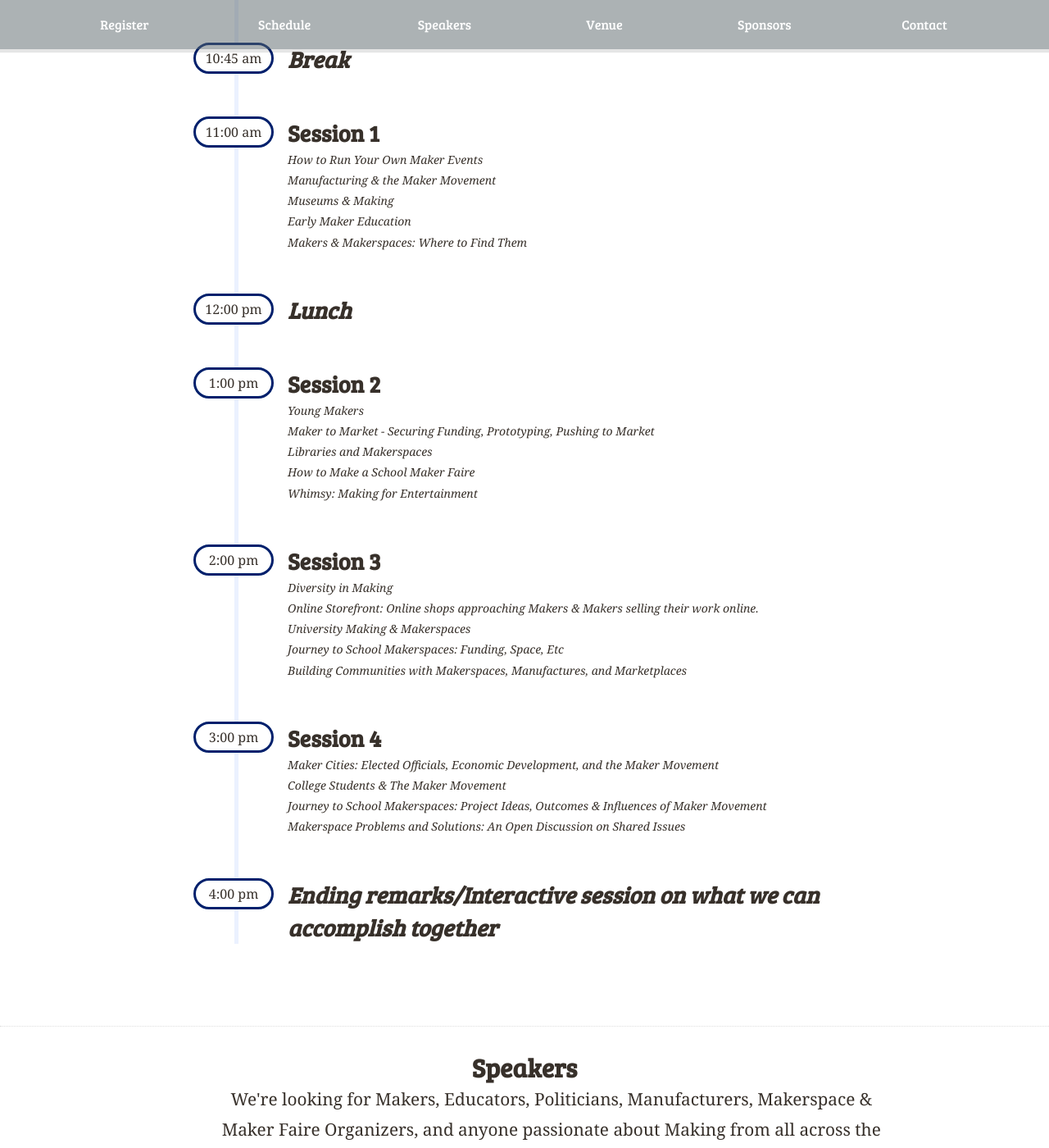
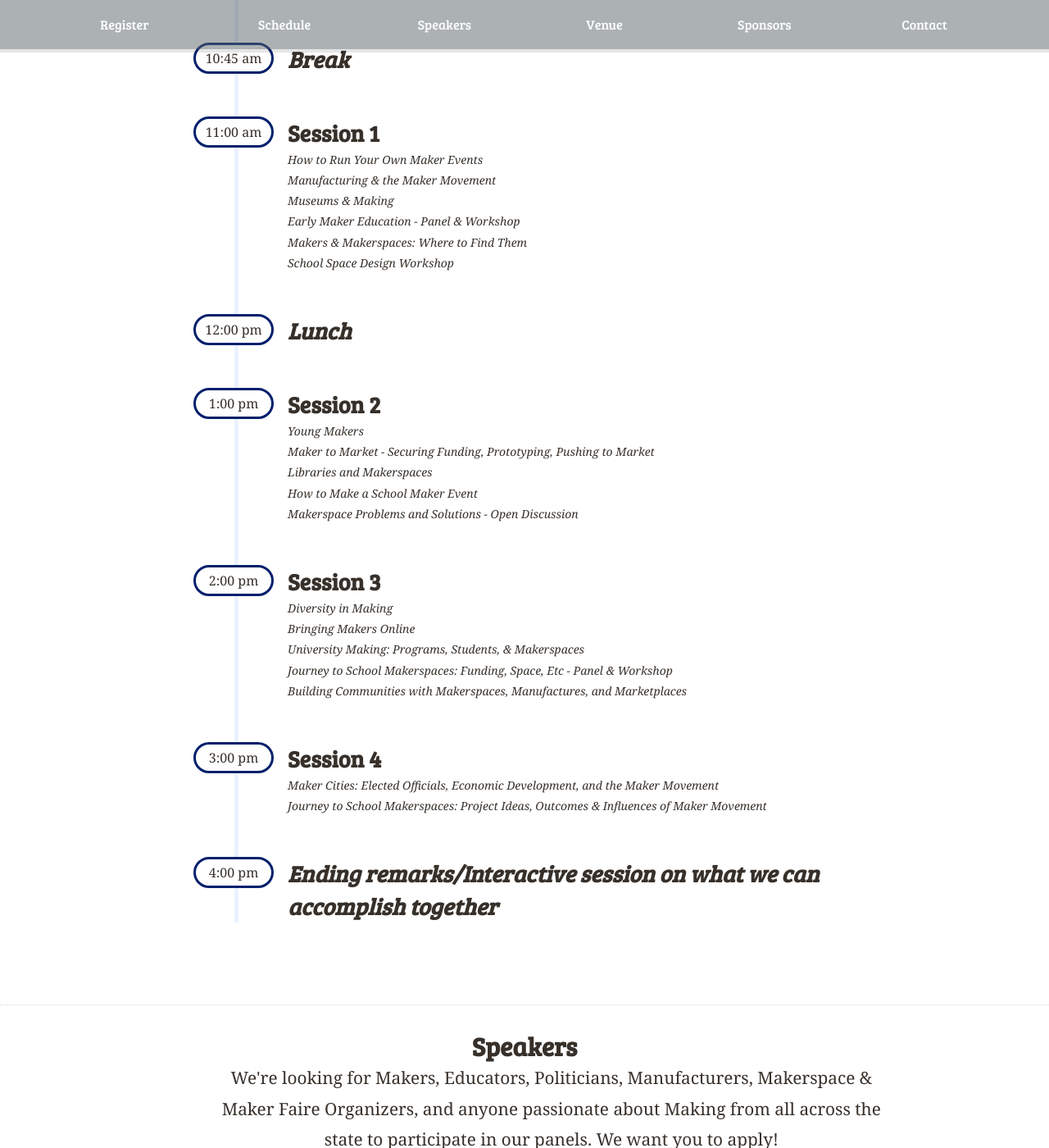
Before and after one commit to nysmakers/nysmakers.github.io, a Jekyll site: the page built from index.html, in a window 1280 px wide and 1400 px high, scrolled down 2142 px. Shown: the whole window at 82% size. Built offline with Jekyll 4.4.1, drawn with Linux system fonts in a browser that asks for light colours; some web fonts are replaced; comment, search, counter and statistics services are not loaded; some of the changed text lies outside the part shown.

Commit message:
Updated schedule

```diff
--- a/index.html
+++ b/index.html
@@ -64,8 +64,8 @@ title: New York Maker Summit - March 24th, 2017 - Albany, NY
         <h3>Thursday, 3/23</h3>
         <div class="fullschedule">
           <div class="slot">
-            <span class="time">5:00 pm</span>
-            <h2>Reception? (TBD)</h2>
+            <span class="time">6:00 pm</span>
+            <h2>Reception (TBA)</h2>
           </div>
         </div>
         <h3>Friday, 3/24</h3>
@@ -98,8 +98,9 @@ title: New York Maker Summit - March 24th, 2017 - Albany, NY
             <p>How to Run Your Own Maker Events</p>
             <p>Manufacturing & the Maker Movement</p>
             <p>Museums & Making</p>
-            <p>Early Maker Education</p>
+            <p>Early Maker Education - Panel & Workshop</p>
             <p>Makers & Makerspaces: Where to Find Them</p>
+            <p>School Space Design Workshop</p>
           </div>
 
           <div class="slot break">
@@ -113,17 +114,17 @@ title: New York Maker Summit - March 24th, 2017 - Albany, NY
             <p>Young Makers</p>
             <p>Maker to Market - Securing Funding, Prototyping, Pushing to Market</p>
             <p>Libraries and Makerspaces</p>
-            <p>How to Make a School Maker Faire</p>
-            <p>Whimsy: Making for Entertainment</p>
+            <p>How to Make a School Maker Event</p>
+            <p>Makerspace Problems and Solutions - Open Discussion</p>
           </div>
 
           <div class="slot">
             <span class="time">2:00 pm</span>
             <h2>Session 3</h2>
             <p>Diversity in Making</p>
-            <p>Online Storefront: Online shops approaching Makers & Makers selling their work online.</p>
-            <p>University Making & Makerspaces</p>
-            <p>Journey to School Makerspaces: Funding, Space, Etc</p>
+            <p>Bringing Makers Online</p>
+            <p>University Making: Programs, Students, & Makerspaces</p>
+            <p>Journey to School Makerspaces: Funding, Space, Etc - Panel & Workshop</p>
             <p>Building Communities with Makerspaces, Manufactures, and Marketplaces</p>
           </div>
 
@@ -131,9 +132,7 @@ title: New York Maker Summit - March 24th, 2017 - Albany, NY
             <span class="time">3:00 pm</span>
             <h2>Session 4</h2>
             <p>Maker Cities: Elected Officials, Economic Development, and the Maker Movement</p>
-            <p>College Students & The Maker Movement</p>
             <p>Journey to School Makerspaces: Project Ideas, Outcomes & Influences of Maker Movement</p>
-            <p>Makerspace Problems and Solutions: An Open Discussion on Shared Issues</p>
           </div>
 
 
```
